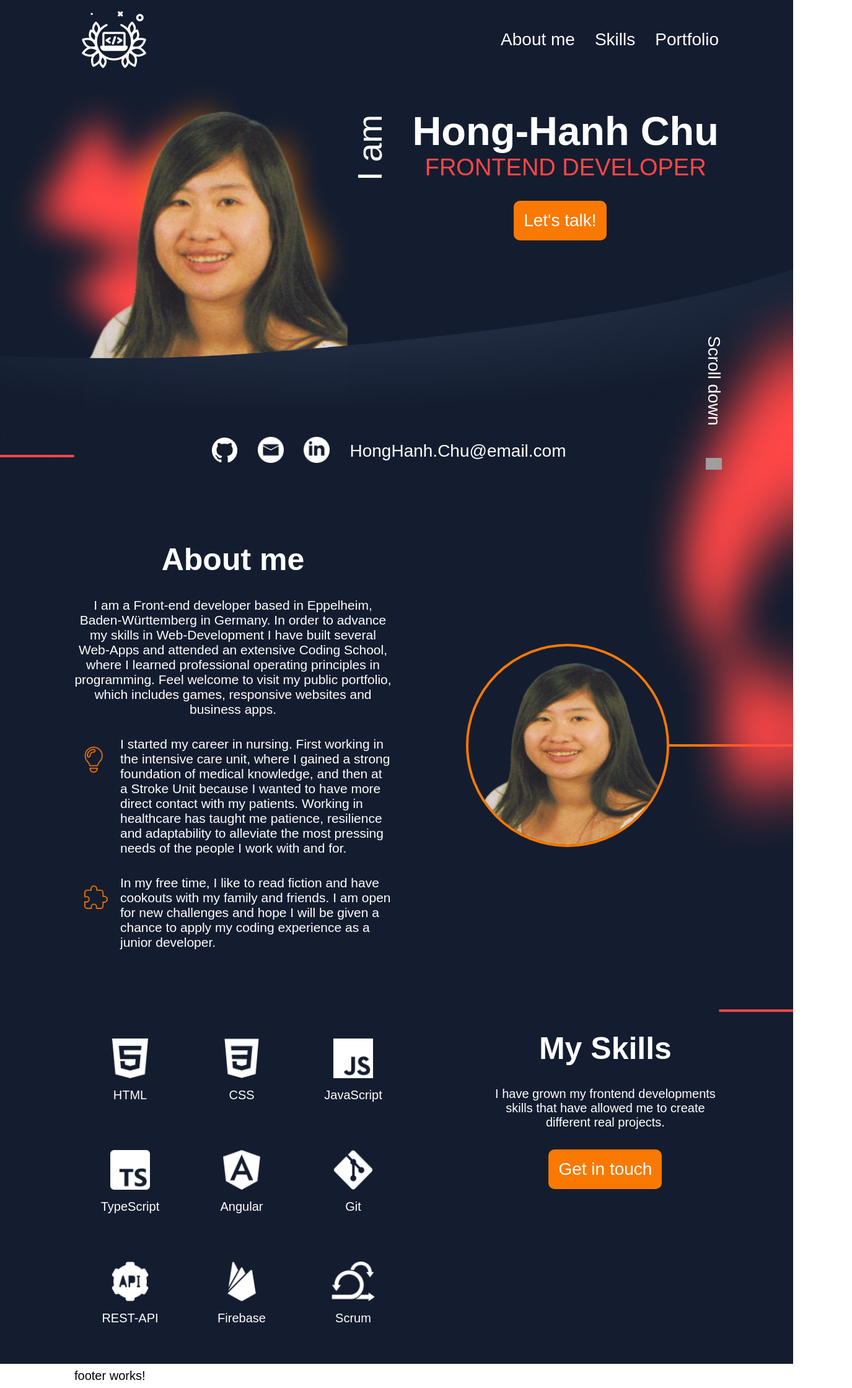
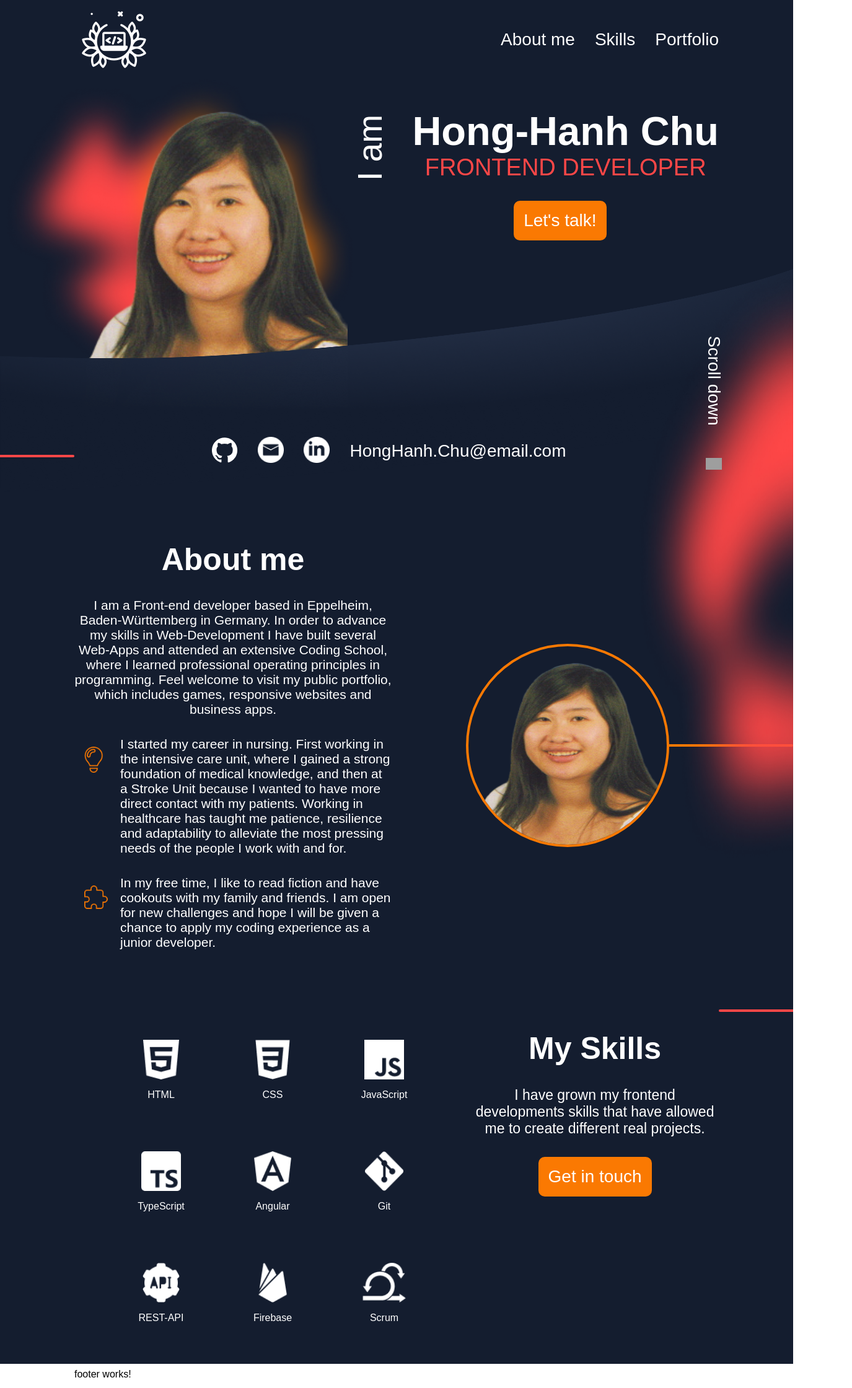
Before and after one commit to Hanmuni/Portfolio, an Angular app: page / in a window 1280 px wide. Shown: the whole page at 62% size, 1375 px wide, since content can reach past the window. Built offline with nearby package versions, Linux system fonts and the light colour scheme; grey boxes are pictures that could not be loaded.

Commit message:
add scrollbar color

```diff
--- a/src/app/frontpage/frontpage.component.html
+++ b/src/app/frontpage/frontpage.component.html
@@ -2,14 +2,14 @@
 
   <div class="profile">
 
-    <div class="profile-picture" data-aos="fade-right" data-aos-duration="1500">
+    <div class="profile-picture">
 
       <img class="shadow" src="assets/img/shadow_group 2.png">
       <img class="profile-img" src="assets/img/profile-picture.png">
 
     </div>
 
-    <div class="introduction" data-aos="fade-left" data-aos-duration="1500">
+    <div class="introduction">
 
       <div class="introduction-text">
 
--- a/src/app/skills/skills.component.scss
+++ b/src/app/skills/skills.component.scss
@@ -12,6 +12,7 @@
   flex-wrap: wrap;
   box-sizing: border-box;
   padding-left: 15vh;
+  justify-content: center;
 }
 
 .skills-icons-row {
@@ -42,16 +43,20 @@
 }
 
 @keyframes bounce {
+
   0%,
   100% {
     transform: translateY(0);
   }
+
   25% {
     transform: translateY(-10%);
   }
+
   50% {
     transform: translateY(0);
   }
+
   75% {
     transform: translateY(-10%);
   }
@@ -76,6 +81,10 @@
   justify-content: center;
   align-items: flex-start;
   padding-right: 15vh;
+}
+
+.skills-subheadline {
+  font-size: calc(18px + 0.390625vw);
 }
 
 
--- a/src/styles.scss
+++ b/src/styles.scss
@@ -4,11 +4,24 @@
 
 body {
   margin: 0;
+  overflow-x: hidden;
 }
 
 html,
 body {
   height: 100%;
-  font-size: calc(15px + 0.390625vw);
   scroll-behavior: smooth;
+
+  ::-webkit-scrollbar {
+    width: 8px;
+    background-color: #141D2F;
+  }
+
+  &::-webkit-scrollbar-thumb {
+    border-radius: 10px;
+    -webkit-box-shadow: inset 0 0 8px rgba(0, 0, 0, 0.1);
+    background-image: -webkit-linear-gradient(top, #FF4747 0%, #E95E2B 50%, #FA7903 100%);
+  }
+
+
 }
```
